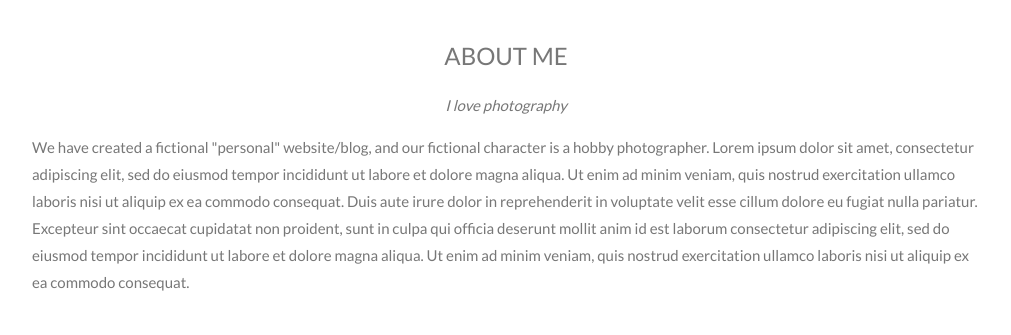
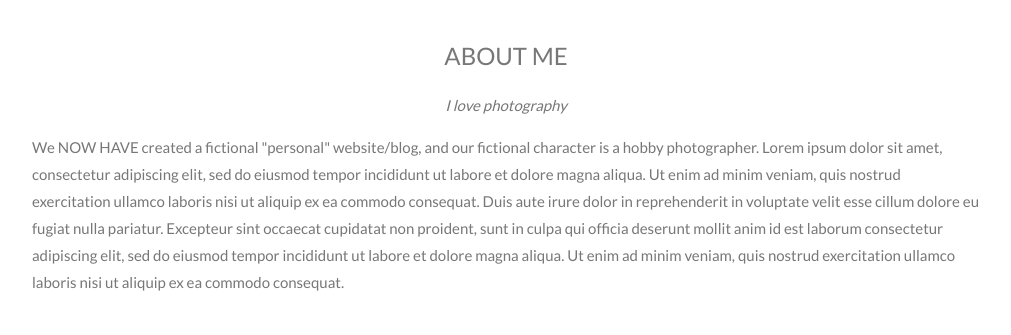
Before and after one commit to lyehengfoo/tagmetech, a plain HTML site: page index.html in a window 1280 px wide. Shown: the part 840-1175 px from the top of the page, without its empty margins (134-1145 px from the left). Drawn offline with nearby package versions, Linux system fonts and the light colour scheme; some packages are replaced by stand-ins of ours.

Commit message:
new_commit_on_my_test_branch

```diff
--- a/index.html
+++ b/index.html
@@ -81,7 +81,7 @@ body, html {
 <div class="w3-content w3-container w3-padding-64" id="about">
   <h3 class="w3-center">ABOUT ME</h3>
   <p class="w3-center"><em>I love photography</em></p>
-  <p>We have created a fictional "personal" website/blog, and our fictional character is a hobby photographer. Lorem ipsum dolor sit amet, consectetur adipiscing elit, sed do eiusmod tempor incididunt ut labore et dolore magna aliqua. Ut enim ad minim veniam,
+  <p>We NOW HAVE created a fictional "personal" website/blog, and our fictional character is a hobby photographer. Lorem ipsum dolor sit amet, consectetur adipiscing elit, sed do eiusmod tempor incididunt ut labore et dolore magna aliqua. Ut enim ad minim veniam,
     quis nostrud exercitation ullamco laboris nisi ut aliquip ex ea commodo consequat. Duis aute irure dolor in reprehenderit in voluptate velit esse cillum dolore eu fugiat nulla pariatur. Excepteur sint occaecat cupidatat non proident, sunt in culpa
     qui officia deserunt mollit anim id est laborum consectetur adipiscing elit, sed do eiusmod tempor incididunt ut labore et dolore magna aliqua. Ut enim ad minim veniam, quis nostrud exercitation ullamco laboris nisi ut aliquip ex ea commodo consequat.</p>
   <div class="w3-row">
```
Also changed, not shown: foo.txt (added).
